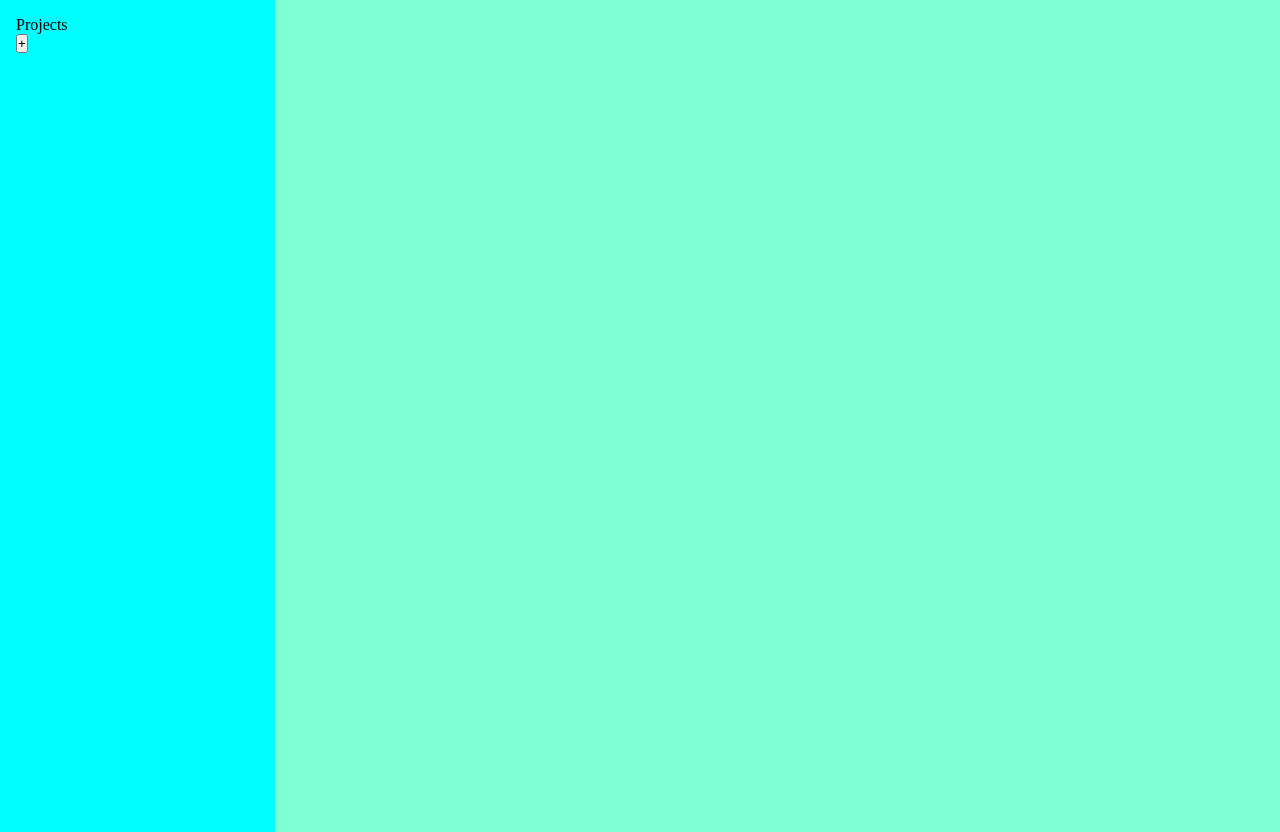
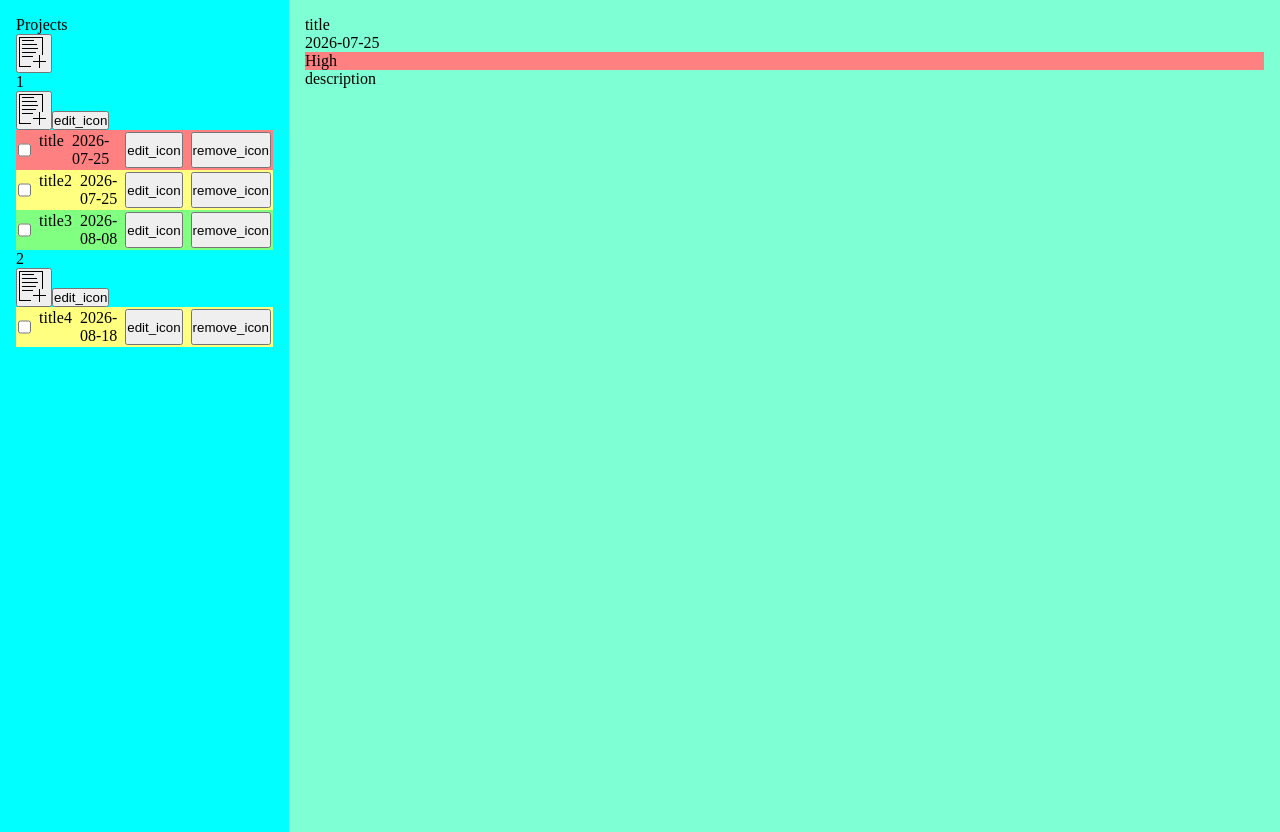
Before and after one commit to ansarcodes/todo-list, a website built with webpack: page src/template.html in a window 1280 px wide. Built offline with nearby package versions, Linux system fonts and the light colour scheme.

Commit message:
Add icon isntead of +

```diff
--- a/src/interface.js
+++ b/src/interface.js
@@ -60,10 +60,10 @@
         projectAddTodoBtn.classList.add("project-add-todo-btn");
         projectAddTodoBtn.command = "show-modal";
         projectAddTodoBtn.commandForElement = document.getElementById("project-add-todo-dialog");
-        projectAddTodoBtn.textContent = "+";
         const projectAddTodoBtnIcon = document.createElement("img");
-        projectAddTodoBtnIcon.classList("add-icon");
+        projectAddTodoBtnIcon.classList.add("add-icon");
         projectAddTodoBtnIcon.src = addIcon;
+        projectAddTodoBtn.append(projectAddTodoBtnIcon);
         const projectEditBtn = document.createElement("button");
         projectEditBtn.classList.add("project-edit-btn");
         projectEditBtn.textContent = "edit_icon";
--- a/src/template.html
+++ b/src/template.html
@@ -10,7 +10,9 @@
         <div class="sidebar-title-container">
             <div class="sidebar-title">Projects</div>
             <div class="add-project">
-                <button id="add-project-btn" popovertarget="add-project-dialog">+</button>
+                <button id="add-project-btn" popovertarget="add-project-dialog">
+                    <img src="./images/add_icon.png" alt="add-plus-icon" class="add-icon">
+                </button>
             </div>
         </div>
         <div class="project-list"></div>
```
